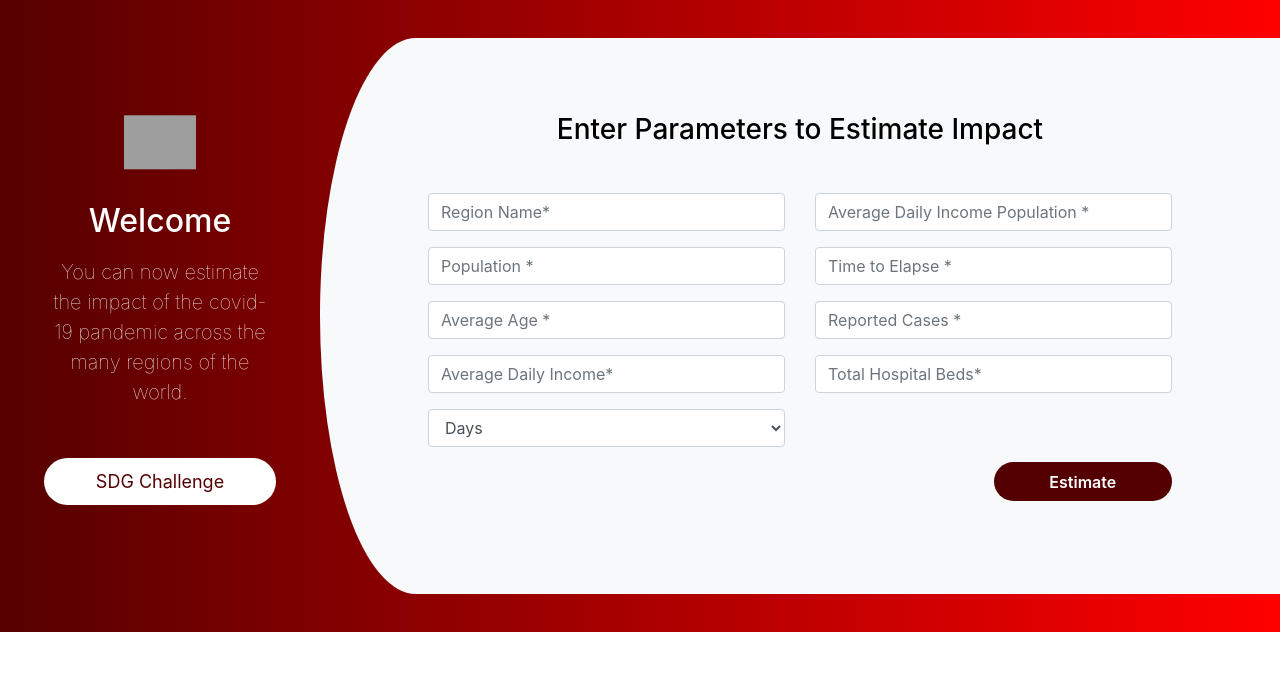
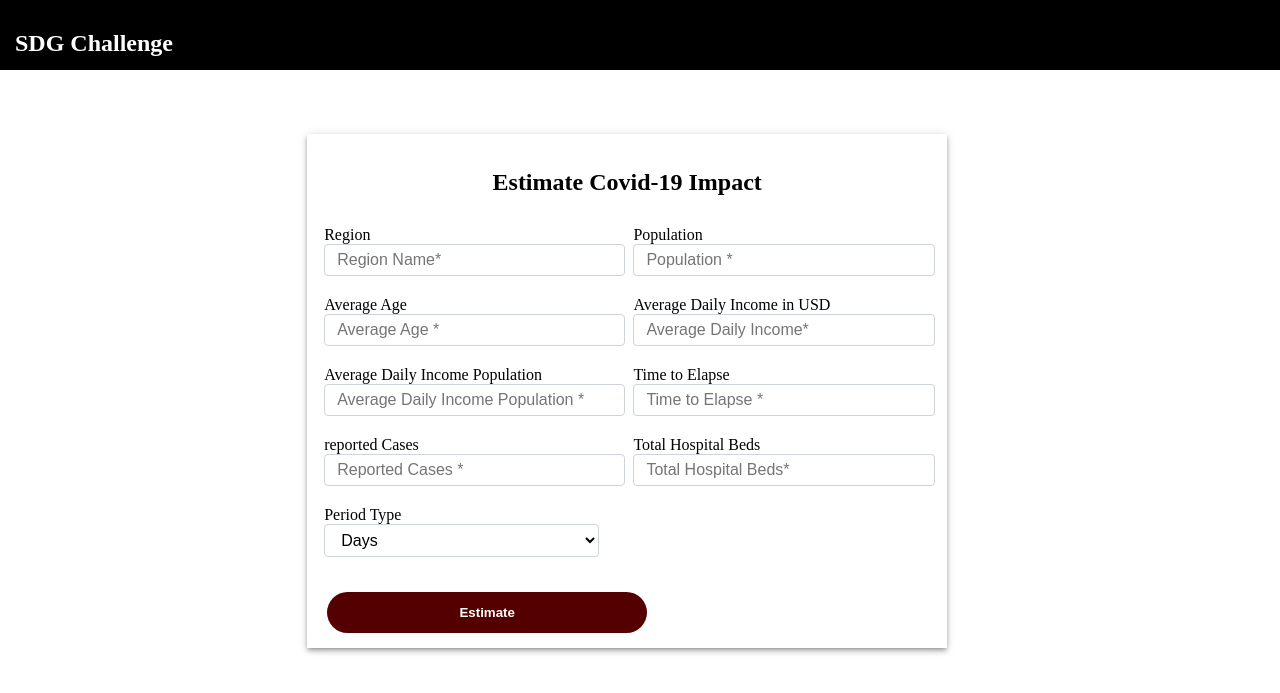
Before and after one commit to Odinaryman/sdg-challenge, a PHP site: page /src/index.html in a window 1280 px wide. Shown: the top 693 px of the page. Run offline with PHP 8.4, Linux system fonts and the light colour scheme; grey boxes are pictures that could not be loaded.

Commit message:
challenge 4 lighthouse error rectified

```diff
--- a/package.json
+++ b/package.json
@@ -9,6 +9,7 @@
     "lint": "phplint src/**/*.php"
   },
   "devDependencies": {
-    "phplint": "^2.0.1"
+    "phplint": "^2.0.1",
+    "purify-css": "^1.2.5"
   }
 }
--- a/src/estimator.php
+++ b/src/estimator.php
@@ -28,5 +28,7 @@ function covid19ImpactEstimator($data)
     $data1['severeImpact']['casesForVentilatorsByRequestedTime']=trunc($data1['severeImpact']['infectionsByRequestedTime']*0.02);
     $data1['impact']['dollarsInFlight']=trunc(($data1['impact']['infectionsByRequestedTime']*$data['region']['avgDailyIncomePopulation']*$data['region']['avgDailyIncomeInUSD'])/$days);
     $data1['severeImpact']['dollarsInFlight']=trunc(($data1['severeImpact']['infectionsByRequestedTime']*$data['region']['avgDailyIncomePopulation']*$data['region']['avgDailyIncomeInUSD'])/$days);
-    return $data1;
+    return json_encode($data1);
 }
+
+echo covid19ImpactEstimator($data);
--- a/src/index.css
+++ b/src/index.css
@@ -1,72 +1,80 @@
-.register{
-    background: -webkit-linear-gradient(left, #550000,#ff0000);
-    max-width: 100% !important;
-    padding: 3%;
+body{
+    float: left;
+    width: 100%;
+    height: auto;
+    margin: 0;
 }
-.register-left{
+.container{
+    width: 100%;
+    float: left;
+    height: auto;
+}
+nav{
+    background-color: black;
+    height: 50px;
+    padding: 10px 15px;
+    width: 100%;
+}
+nav h2{
+    color: white;
+}
+.main{
+    width: 50%;
+    float: left;
+    margin-left: 24%;
+    margin-right: auto;
+    margin-top:5%;
+    box-shadow: 0 4px 5px 0 rgba(0,0,0,0.14),0 1px 10px 0 rgba(0,0,0,0.12),0 2px 4px -1px rgba(0,0,0,0.3);
+    padding: 15px 0px;
+}
+.main h2{
     text-align: center;
-    color: #fff;
-    margin-top: 4%;
 }
-.register-left input{
-    border: none;
-    border-radius: 1.5rem;
-    padding: 2%;
-    width: 60%;
-    background: #f8f9fa;
-    font-weight: bold;
-    color: #383d41;
-    margin-top: 30%;
-    margin-bottom: 3%;
-    cursor: pointer;
+section{
+    float: left;
+    width: 100%;
 }
-.register-right{
-    background: #f8f9fa;
-    border-top-left-radius: 10% 50%;
-    border-bottom-left-radius: 10% 50%;
+.form-div-2{
+    width: 43%;
+    padding: 10px 17px;
+    float: left;
 }
-.register-left img{
-    margin-top: 15%;
-    margin-bottom: 5%;
-    width: 25%;
-    -webkit-animation: mover 2s infinite  alternate;
-    animation: mover 1s infinite  alternate;
+.form-div-1{
+    width: 100%;
+    float: left;
 }
-@-webkit-keyframes mover {
-    0% { transform: translateY(0); }
-    100% { transform: translateY(-20px); }
+.form-div-2 input{
+    display: block;
+    width: 100%;
+    height: 100%;
+    margin: 0;
+    color: black;
+    padding: .375rem .75rem;
+    font-size: 1rem;
+    line-height: 1.5;
+    background-color: #fff;
+    background-clip: padding-box;
+    border: 1px solid #ced4da;
+    border-radius: .25rem;
+    transition: border-color .15s ease-in-out,box-shadow .15s ease-in-out;
 }
-@keyframes mover {
-    0% { transform: translateY(0); }
-    100% { transform: translateY(-20px); }
-}
-.register-left p{
-    font-weight: lighter;
-    padding: 12%;
-    margin-top: -9%;
-    font-size: 20px;
-}
-.register .register-form{
-    padding: 10%;
-    margin-top: 10%;
-}
-.register-covid{
-    background-color: white;
-    padding: 10px;
-    width: 80%;
-    margin-right: auto;
-    margin-left: auto;
-    border-top-left-radius: 1.5rem;
-    border-bottom-left-radius: 1.5rem;
-    border-top-right-radius: 1.5rem;
-    border-bottom-right-radius: 1.5rem;
-    color: #550000;
-    font-size: large;
-
+.form-div-2 select{
+    display: block;
+    width: 100%;
+    height: 100%;
+    margin: 0;
+    color: black;
+    padding: .375rem .75rem;
+    font-size: 1rem;
+    line-height: 1.5;
+    background-color: #fff;
+    background-clip: padding-box;
+    border: 1px solid #ced4da;
+    border-radius: .25rem;
+    transition: border-color .15s ease-in-out,box-shadow .15s ease-in-out;
 }
 .btnRegister{
-    float: right;
-    margin-top: 15%;
+    margin-top: 4%;
     border: none;
     border-radius: 1.5rem;
     padding: 2%;
@@ -76,35 +84,24 @@
     width: 50%;
     cursor: pointer;
     text-align: center;
+    margin-left: 20px;
 }
-.register .nav-tabs{
-    margin-top: 3%;
-    border: none;
-    background: #0062cc;
-    border-radius: 1.5rem;
-    width: 28%;
-    float: right;
+
+
+@media screen and (max-width: 800px) {
+    .main{
+        width: 90%;
+        margin-left: 1%;
+    }
+    .form-div-2{
+        width: 85%;
+    }
+    .btnRegister{
+        margin-top: 5%;
+        width: 90%;
+        cursor: pointer;
+        text-align: center;
+        margin-left: 2%;
+        margin-right: auto;
+    }
 }
-.register .nav-tabs .nav-link{
-    padding: 2%;
-    height: 34px;
-    font-weight: 600;
-    color: #fff;
-    border-top-right-radius: 1.5rem;
-    border-bottom-right-radius: 1.5rem;
-}
-.register .nav-tabs .nav-link:hover{
-    border: none;
-}
-.register .nav-tabs .nav-link.active{
-    color: #c00;
-    border: 2px solid #550000;
-    border-top-left-radius: 1.5rem;
-    border-bottom-left-radius: 1.5rem;
-}
-.register-heading{
-    text-align: center;
-    margin-top: 8%;
-    margin-bottom: -15%;
-    color: black;
-}
--- a/src/index.html
+++ b/src/index.html
@@ -5,90 +5,95 @@
     <meta name="viewport" content="width=device-width, initial-scale=1">
     <meta name="Description" content="sdg challenge, covid-19, Africa, impact estimator, Andela">
     <title>Covid-19 Estimator</title>
-    <link href="index.css" rel="stylesheet" type="text/css">
-    <link href="//maxcdn.bootstrapcdn.com/bootstrap/4.1.1/css/bootstrap.min.css" rel="stylesheet" id="bootstrap-css">
-    <script  defer src="//cdnjs.cloudflare.com/ajax/libs/jquery/3.4.1/jquery.min.js"></script>
-    <script defer src="//maxcdn.bootstrapcdn.com/bootstrap/4.1.1/js/bootstrap.min.js"></script>
-
+    <link aria-disabled="true"  media="all" href="index.css" rel="stylesheet" type="text/css">
 
 </head>
 
 <body>
-<div class="container register">
-    <div class="row">
-        <div class="col-md-3 register-left">
-            <img src="https://image.ibb.co/n7oTvU/logo_white.png" alt="logo"/>
-            <h2 tabindex=“0”>Welcome</h2>
-            <p tabindex=“0”>You can now estimate the impact of the covid-19 pandemic across the many regions of the world.</p>
-            <div tabindex=“0” class="register-covid"><span>SDG Challenge<span></span></div><br/>
+<div class="container">
+    <nav role="navigation">
+        <h2>SDG Challenge</h2>
+    </nav>
+    <section>
+        <div class="main">
+            <h2>Estimate Covid-19 Impact</h2>
+            <form action="javascript:;" id="estimator" role="form">
+               <div class="form-div-2">
+                   <label for="region">Region</label>
+                   <input id="region" type="text" name="region" placeholder="Region Name*" required data-region="region" value="">
                </div>
-        <div class="col-md-9 register-right">
-            <div class="tab-content" id="myTabContent">
-                <div class="tab-pane fade show active" id="home" role="tabpanel" aria-labelledby="home-tab">
-                    <h3 tabindex=“0” class="register-heading">Enter Parameters to Estimate Impact</h3>
-                    <form id="estimator" action="javascript:;" role="form">
-                        <div class="row register-form">
-
-                            <div class="col-md-6">
-                                <div class="form-group">
-                                    <input aria-label="Region" aria-required=“true” id="region" type="text" class="form-control" placeholder="Region Name*" name="region" required data-region="region" value="" />
+                <div class="form-div-2">
+                    <label for="population">Population</label>
+                    <input type="text" placeholder="Population *" id="population" name="population" required data-population="population" value="" />
                 </div>
-                                <div class="form-group">
-                                    <input aria-label="Population" aria-required=“true” type="text" class="form-control" placeholder="Population *" id="population" name="population" required data-population="population" value="" />
+                <div class="form-div-2">
+                    <label for="avgAge">Average Age</label>
+                    <input type="text" placeholder="Average Age *" id="avgAge" name="avgAge" required data-average-age="avgAge" value="" />
                 </div>
-                                <div class="form-group">
-                                    <input aria-label="Average Age"  aria-required=“true” type="text" class="form-control" placeholder="Average Age *" id="avgAge" name="avgAge" required data-average-age="avgAge" value="" />
+                <div class="form-div-2">
+                    <label for="avgDailyIncomeInUSD">Average Daily Income in USD</label>
+                    <input type="text" placeholder="Average Daily Income*" id="avgDailyIncomeInUSD" name="avgDailyIncomeInUSD" required data-population="avgDailyIncomeInUSD" value="" />
                 </div>
-                                <div class="form-group">
-                                    <input aria-label="Average Daily Income" aria-required=“true” type="text" class="form-control"  placeholder="Average Daily Income*" id="avgDailyIncomeInUSD" name="avgDailyIncomeInUSD" required data-average-daily-income-in-USD="avgDailyIncomeInUSD" value="" />
+                <div class="form-div-2">
+                    <label for="avgDailyIncomePopulation">Average Daily Income Population</label>
+                    <input type="text" placeholder="Average Daily Income Population *" id="avgDailyIncomePopulation" name="avgDailyIncomePopulation" required data-average-daily-income-population="avgDailyIncomePopulation" value="" />
                 </div>
-                                <div class="form-group">
-                                    <select aria-label="Period Type" class="form-control" required name="periodType" id="periodType" data-period-type="periodType">
-                                        <option  selected value="days" aria-selected="true">Days</option>
+                <div class="form-div-2">
+                    <label for="timeToElapse">Time to Elapse</label>
+                    <input type="text" placeholder="Time to Elapse *" id="timeToElapse" name="timeToElapse" required data-time-to-elapse="timeToElapse" value="" />
+                </div>
+                <div class="form-div-2">
+                    <label for="reportedCases">reported Cases</label>
+                    <input type="text" placeholder="Reported Cases *" id="reportedCases" name="reportedCases" required data-reported-cases="reportedCases" value="" />
+                </div>
+                <div class="form-div-2">
+                    <label for="totalHospitalBeds">Total Hospital Beds</label>
+                    <input type="text" placeholder="Total Hospital Beds*" id="totalHospitalBeds" name="totalHospitalBeds" required data-total-hospital-beds="totalHospitalBeds" value="" />
+                </div>
+                <div class=" form-div-2" >
+                    <label for="periodType">Period Type</label>
+                    <select required name="periodType" id="periodType" data-period-type="periodType">
+                        <option selected aria-selected="true" value="days" >Days</option>
                         <option value="weeks">Weeks</option>
                         <option value="months">Months</option>
                     </select>
                 </div>
-                            </div>
-                            <div class="col-md-6">
-                                <div class="form-group">
-                                    <input aria-label="Average Daily Income Population" aria-required=“true” type="text" class="form-control" placeholder="Average Daily Income Population *" id="avgDailyIncomePopulation" name="avgDailyIncomePopulation" required data-average-daily-income-population="avgDailyIncomePopulation" value="" />
-                                </div>
-                                <div class="form-group">
-                                    <input aria-label="Time to Elapse" aria-required=“true” type="text" class="form-control" placeholder="Time to Elapse *" id="timeToElapse" name="timeToElapse" required data-time-to-elapse="timeToElapse" value="" />
-                                </div>
-                                <div class="form-group">
-                                    <input aria-label="reported Cases" aria-required=“true” type="text" class="form-control" placeholder="Reported Cases *" id="reportedCases" name="reportedCases" required data-reported-cases="reportedCases" value="" />
-                                </div>
-                                <div class="form-group">
-                                    <input aria-label="Total Hospital Beds" aria-required=“true” type="text" class="form-control"  placeholder="Total Hospital Beds*" id="totalHospitalBeds" name="totalHospitalBeds" required data-total-hospital-beds="totalHospitalBeds" value="" />
-                                </div>
-                                <button type="submit" data-go-estimate="go-estimate" class="btnRegister" onclick="confirmValidity()">Estimate</button>
-                            </div>
+
+                <div class="form-div-1">
+                    <button type="submit" data-go-estimate="go-estimate" class="btnRegister" onclick="confirmValidity(this)">Estimate</button>
                 </div>
             </form>
         </div>
-            </div>
-        </div>
+    </section>
 </div>
 
-</div>
 <script>
-    function confirmValidity(){
+
+    function confirmValidity(a){
+        var xhr = window.XMLHttpRequest ? new XMLHttpRequest() : new ActiveXObject('Microsoft.XMLHTTP');
+        xhr.open('POST','estimator.php',true);
         var form = document.getElementById('estimator');
+
         if(form.checkValidity()){
+            a.style.backgroundColor="green";
+            a.innerHTML="Done";
             var d={
-                region:{name:$("input[name=region]").val(),avgAge:parseFloat($("input[name=avgAge]").val()),avgDailyIncomeInUSD:parseFloat($("input[name=avgDailyIncomeInUSD]").val()),avgDailyIncomePopulation:parseFloat($("input[name=avgDailyIncomePopulation]").val())},
-                periodType:$("select[name=periodType] option:selected").val(),
-                timeToElapse:parseFloat($("input[name=timeToElapse]").val()),
-                reportedCases:parseFloat($("input[name=reportedCases]").val()),
-                population:parseFloat($("input[name=population]").val()),
-                totalHospitalBeds:parseFloat($("input[name=totalHospitalBeds]").val())
+                region:{name:document.getElementsByName("region")[0].value,avgAge:parseFloat(document.getElementsByName("avgAge")[0].value),
+                    avgDailyIncomeInUSD:parseFloat(document.getElementsByName("avgDailyIncomeInUSD")[0].value),
+                    avgDailyIncomePopulation:parseFloat(document.getElementsByName("avgDailyIncomePopulation")[0].value)},
+                periodType:document.getElementsByName("periodType")[0].value,
+                timeToElapse:parseFloat(document.getElementsByName("timeToElapse")[0].value),
+                reportedCases:parseFloat(document.getElementsByName("reportedCases")[0].value),
+                population:parseFloat(document.getElementsByName("population")[0].value),
+                totalHospitalBeds:parseFloat(document.getElementsByName("totalHospitalBeds")[0].value)
             }
             var json=JSON.stringify(d);
-            $.post('estimator.php',json,function(data,status){
-
-            })
+            console.log(d);
+            xhr.setRequestHeader("Content-Type", "application/json");
+            xhr.onreadystatechange = function() {
+                if (xhr.readyState>3 && xhr.status==200) console.log(xhr.responseText);
+            };
+            xhr.send(json);
         }
     }
 
```
Lines whose indentation alone changed are shown as unchanged.
